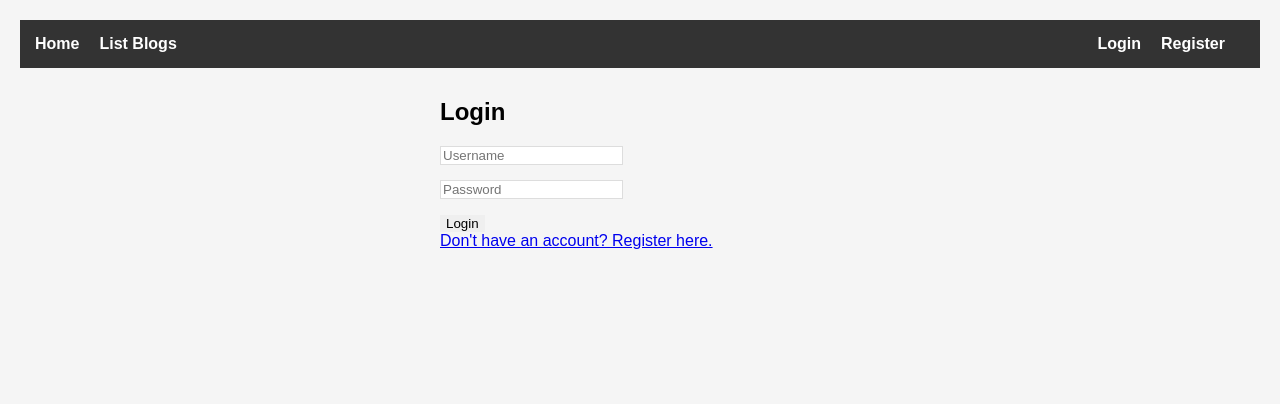
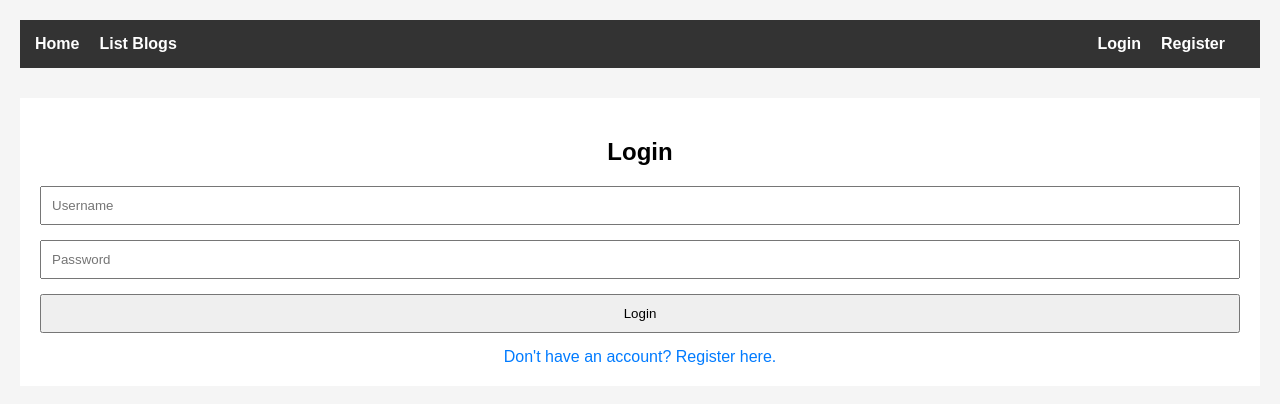
Before and after one commit to RishabhDhawad/BlogPost, a Flask app: page /login in a window 1280 px wide. Shown: the top 404 px of the page. Run offline with Flask 3, Linux system fonts and the light colour scheme.

Commit message:
bugs fixed

```diff
--- a/app.py
+++ b/app.py
@@ -40,8 +40,8 @@ os.makedirs(app.config['UPLOAD_FOLDER'], exist_ok=True)
 # UTC = pytz.utc
 IST = pytz.timezone('Asia/Kolkata')
 
+# Function to get current IST time
 def get_ist_time():
-    """Function to gey current IST time"""
     return datetime.now(IST)
 
 # User Model Class
--- a/templates/base.html
+++ b/templates/base.html
@@ -37,17 +37,17 @@
             margin-right: 15px;
         }
         .container {
-<!--            margin: 0 auto;-->
+/*          margin: 0 auto; */
             background: white;
-<!--            padding: 30px;-->
+/*          padding: 30px; */
         }
-        .flash-messages {
-<!--            margin-bottom: 20px;-->
-        }
+        /* .flash-messages { */
+/*           margin-bottom: 20px;*/
+        /* } */
         .flash-message {
             padding: 10px;
             margin-bottom: 10px;
-<!--            border-radius: 4px;-->
+/*          border-radius: 4px;*/
             background-color: #d4edda;
             color: #155724;
             border: 1px solid #c3e6cb;
--- a/templates/login.html
+++ b/templates/login.html
@@ -4,15 +4,31 @@
 
 <style>
     .login-container {
-        max-width: 400px;
-        margin: 0 auto;
+        padding: 20px;
+    }
+    h2 {
+        text-align: center;
+    }
+    .form-group {
+        margin-bottom: 15px;
     }
     .form-group input {
-        border: 1px solid #ddd;
-        margin-bottom: 15px;
+        width: 100%;
+        padding: 10px;
+        box-sizing: border-box;
     }
     .btn {
-        border: none;
+        width: 100%;
+        padding: 10px;
+        color: black;
+    }
+    .register-link {
+        text-align: center;
+        margin-top: 15px;
+    }
+    .register-link a {
+        color: #007bff;
+        text-decoration: none;
     }
 </style>
 
```
Also changed, not shown: templates/register.html (+19 -2 lines).
